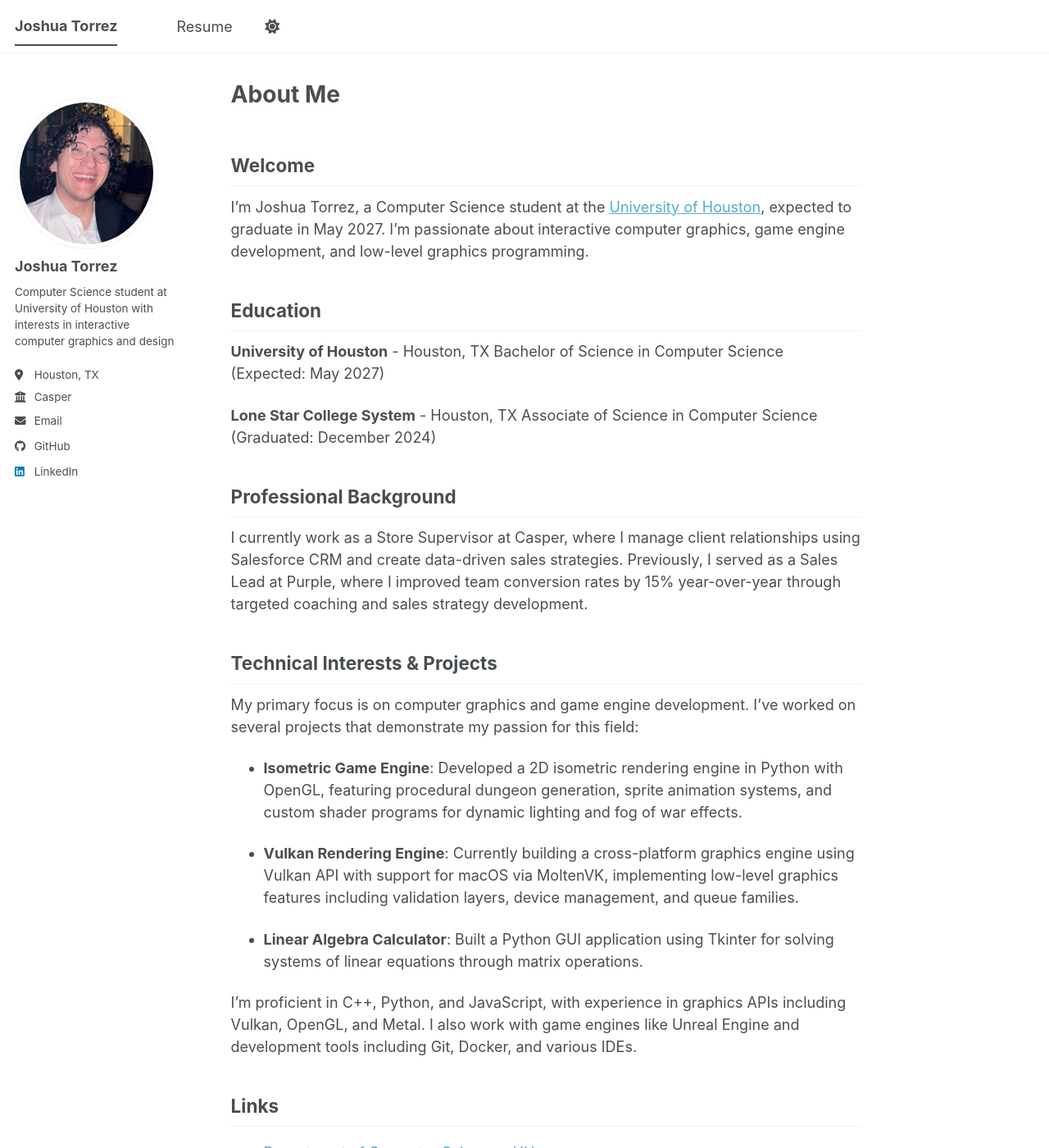
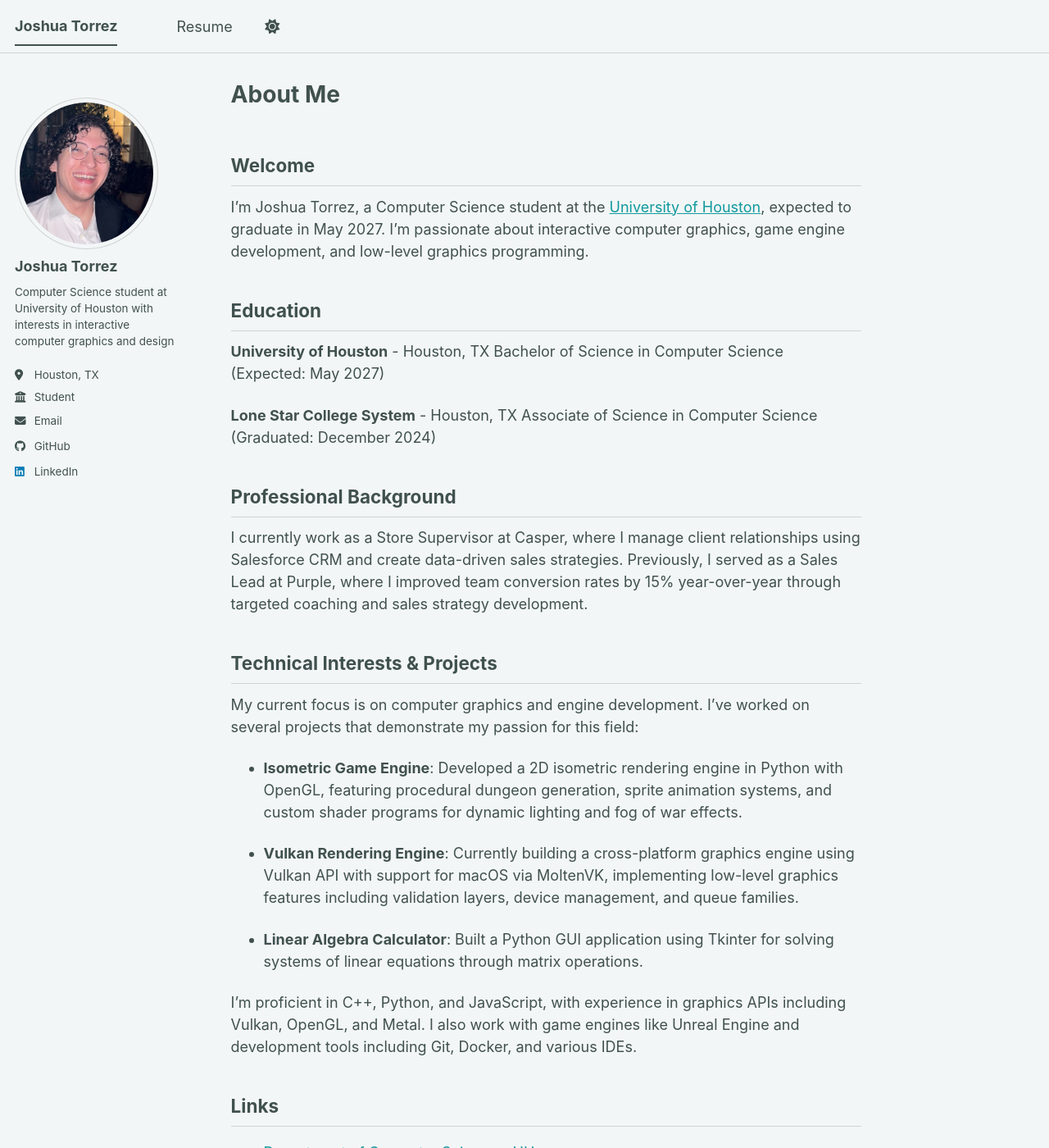
Before and after one commit to josh-torrez/josh-torrez.github.io, a Jekyll site: the page built from _pages/about.md, in a window 1280 px wide and 1400 px high. Shown: the whole window at 82% size. Built offline with Jekyll 4.4.1, drawn with Linux system fonts in a browser that asks for light colours; a script bundle is joined from its source files by our own code; library files that are not in the unit come from our copies.

Commit message:
Change site theme, change to employment, fixed wording in bio

```diff
--- a/_config.yml
+++ b/_config.yml
@@ -8,7 +8,7 @@
 
 # Basic Site Settings
 locale                   : "en-US"
-site_theme               : "default" # The available themes options are "default", "air", "sunrise", "mint", "dirt" and "contrast"
+site_theme               : "mint" # The available themes options are "default", "air", "sunrise", "mint", "dirt" and "contrast"
 title                    : "Joshua Torrez"
 title_separator          : "-"
 name                     : &name "Joshua Torrez"
@@ -27,7 +27,7 @@ author:
   pronouns         : # example: "she/her"
   bio              : "Computer Science student at University of Houston with interests in interactive computer graphics and design"
   location         : "Houston, TX"
-  employer         : "Casper"
+  employer         : "Student"
   uri              : # URL
   email            : "jptorrez@cougarnet.uh.edu"
 
--- a/_pages/about.md
+++ b/_pages/about.md
@@ -25,7 +25,7 @@ I currently work as a Store Supervisor at Casper, where I manage client relation
 
 ## Technical Interests & Projects
 
-My primary focus is on computer graphics and game engine development. I've worked on several projects that demonstrate my passion for this field:
+My current focus is on computer graphics and engine development. I've worked on several projects that demonstrate my passion for this field:
 
 - **Isometric Game Engine**: Developed a 2D isometric rendering engine in Python with OpenGL, featuring procedural dungeon generation, sprite animation systems, and custom shader programs for dynamic lighting and fog of war effects.
 
```
Also changed, not shown: _portfolio/isometric-game-engine.md (added, +26 -0 lines), _portfolio/linear-algebra-calculator.md (added, +25 -0 lines), _portfolio/vulkan-rendering-engine.md (added, +28 -0 lines).
